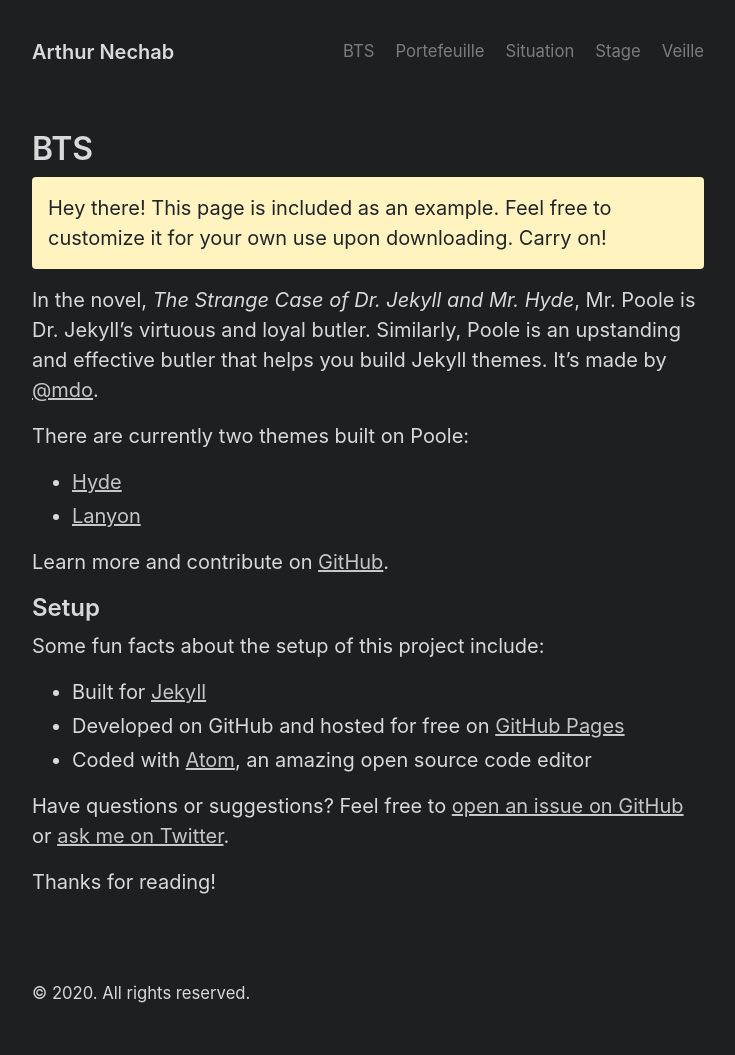
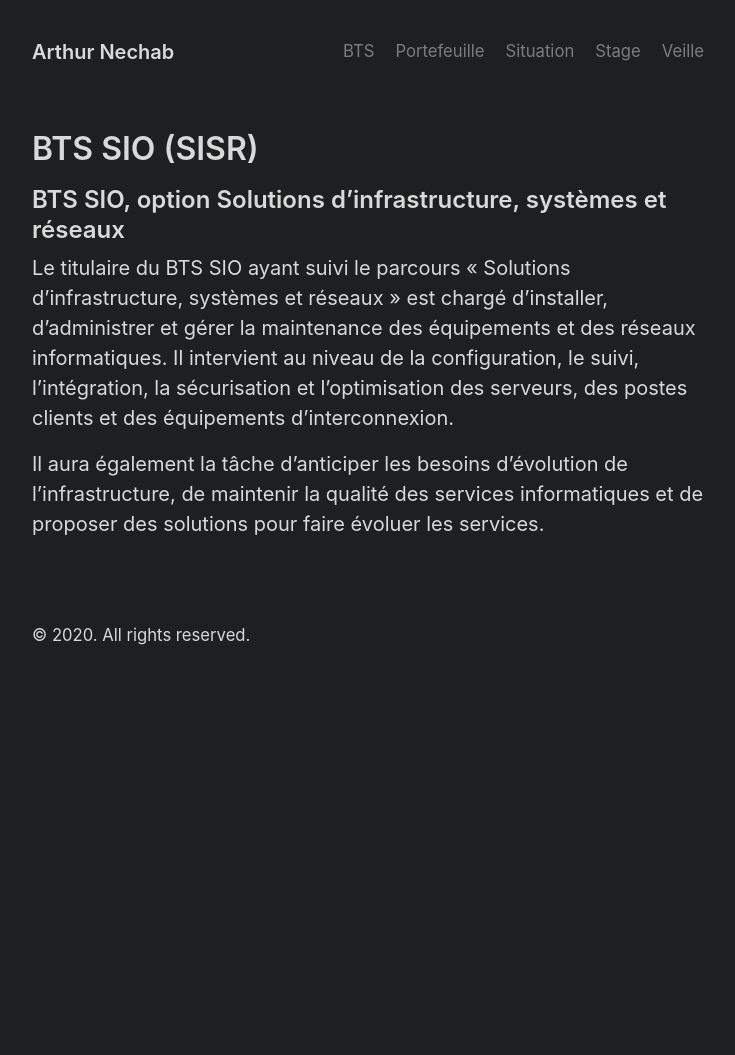
Before and after one commit to arthur-nechab/portfolio, a Jekyll site: the page built from bts.md, in a window 1280 px wide. Shown: the whole page, without its empty margins (272-1007 px from the left). Built offline with Jekyll 4.4.1, drawn with Linux system fonts in a browser that asks for light colours; after the commit the page ends 900 px from its top, so only the background shows below that.

Commit message:
Update bts.md

```diff
--- a/bts.md
+++ b/bts.md
@@ -1,29 +1,10 @@
 ---
 layout: page
-title: BTS
+title: BTS SIO (SISR)
 ---
 
-<p class="message">
-  Hey there! This page is included as an example. Feel free to customize it for your own use upon downloading. Carry on!
-</p>
+## BTS SIO, option Solutions d’infrastructure, systèmes et réseaux
 
-In the novel, *The Strange Case of Dr. Jekyll and Mr. Hyde*, Mr. Poole is Dr. Jekyll's virtuous and loyal butler. Similarly, Poole is an upstanding and effective butler that helps you build Jekyll themes. It's made by [@mdo](https://twitter.com/mdo).
+Le titulaire du BTS SIO ayant suivi le parcours « Solutions d’infrastructure, systèmes et réseaux » est chargé d’installer, d’administrer et gérer la maintenance des équipements et des réseaux informatiques. Il intervient au niveau de la configuration, le suivi, l’intégration, la sécurisation et l’optimisation des serveurs, des postes clients et des équipements d’interconnexion.
 
-There are currently two themes built on Poole:
-
-- [Hyde](https://hyde.getpoole.com)
-- [Lanyon](https://lanyon.getpoole.com)
-
-Learn more and contribute on [GitHub](https://github.com/poole).
-
-## Setup
-
-Some fun facts about the setup of this project include:
-
-- Built for [Jekyll](https://jekyllrb.com)
-- Developed on GitHub and hosted for free on [GitHub Pages](https://pages.github.com)
-- Coded with [Atom](https://atom.io), an amazing open source code editor
-
-Have questions or suggestions? Feel free to [open an issue on GitHub](https://github.com/poole/poole/issues/new) or [ask me on Twitter](https://twitter.com/mdo).
-
-Thanks for reading!
+Il aura également la tâche d’anticiper les besoins d’évolution de l’infrastructure, de maintenir la qualité des services informatiques et de proposer des solutions pour faire évoluer les services.
```
